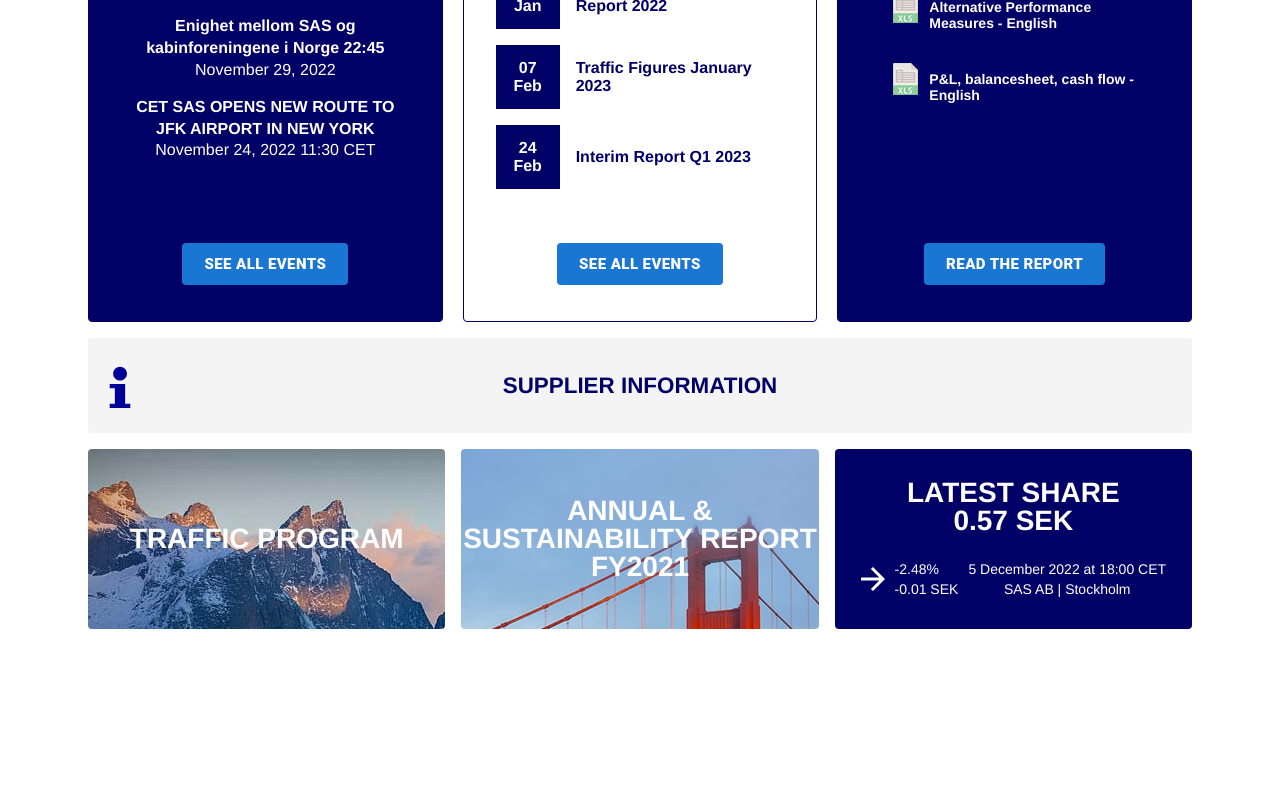
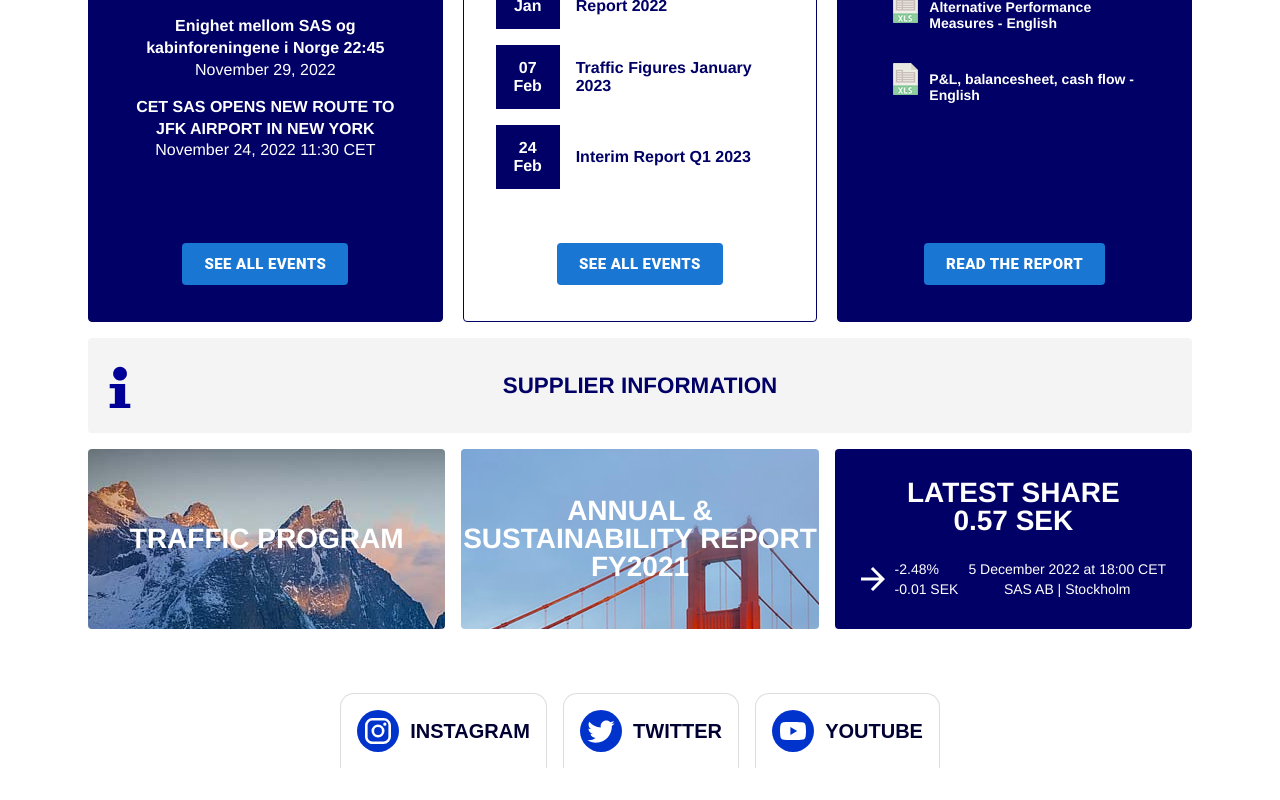
Before and after one commit to g-uberman/sas_layout, a React (Create React App) app: page / in a window 1280 px wide. Shown: the part 1106-1906 px from the top of the page. Before the commit the page ends 1751 px from the top, so only its background shows below. Built offline with nearby package versions, Linux system fonts and the light colour scheme.

Commit message:
social media buttons

```diff
--- a/src/App.tsx
+++ b/src/App.tsx
@@ -4,6 +4,7 @@ import { Carousel } from './components/Carousel';
 import { Header } from './components/Header';
 import { Supplier } from './components/Supplier';
 import { Featured } from './components/Featured';
+import { MediaNavBar } from './components/MediaNavBar';
 
 function App() {
   return (
@@ -13,6 +14,7 @@ function App() {
     <Cards />
     <Supplier />
     <Featured />
+    <MediaNavBar />
     </>
   );
 }
--- a/src/components/MediaNavBar.tsx
+++ b/src/components/MediaNavBar.tsx
@@ -1,3 +1,33 @@
+import { useState } from "react";
+import { Instagram, Twitter, YouTube } from "@mui/icons-material/";
+// import TwitterIcon from '@mui/icons-material/Twitter';
+// import YouTubeIcon from '@mui/icons-material/YouTube';
+
 export const MediaNavBar = () => {
-    return <></>
-}
+  const [instagram, setInstagram] = useState(true);
+  const [twitter, setTwitter] = useState(false);
+  const [youtube, setYoutube] = useState(false);
+
+  return (
+    <div id="mediaNavBar">
+      <button className={instagram ? "active" : undefined}>
+        <div className="iconWrapper">
+          <Instagram className="icon" />
+        </div>
+        Instagram
+      </button>
+      <button className={twitter ? "active" : undefined}>
+        <div className="iconWrapper">
+          <Twitter className="icon" />
+        </div>
+        Twitter
+      </button>
+      <button className={youtube ? "active" : undefined}>
+        <div className="iconWrapper">
+          <YouTube className="icon" />
+        </div>
+        Youtube
+      </button>
+    </div>
+  );
+};
--- a/src/styles/shared/_colors.scss
+++ b/src/styles/shared/_colors.scss
@@ -4,6 +4,7 @@ $blackBlue: #000033;
 $lightBlue: #0087f5;
 $buttonBlue: #046ee6;
 $typeBlue: #0159ce;
+$iconBlue: #0033cc;
 $grey: #dddddd;
 $darkGrey: #3f3d3a;
 $offWhite: #f4f4f4;
--- /dev/null
+++ b/src/styles/specific/_mediaNavBar.scss
@@ -0,0 +1,36 @@
+#mediaNavBar {
+    @include flexCenter(row);
+    width: 100%;
+    margin-top: 4rem;
+    margin-bottom: 2rem;
+    gap: 1rem;
+
+    button {
+        @include flexCenter(row);
+        padding: 1rem;
+        color: $blackBlue;
+        font-size: 1.25rem;
+        text-transform: uppercase;
+        line-height: 1.5rem;
+        font-weight: 900;
+        border-radius: 14px 14px 0 0;
+        border: 1px solid $grey;
+        border-bottom: none;
+        background: $white;
+        cursor: pointer;
+    }
+
+    .iconWrapper {
+        @include flexCenter(row);
+        height: 42px;
+        width: 42px;
+        border-radius: 50%;
+        background: $iconBlue;
+        margin-right: 0.7rem;
+    }
+
+    .icon {
+        color: $white;
+        scale: 1.3;
+    }
+}
--- a/src/styles/specific/_navmap.scss
+++ b/src/styles/specific/_navmap.scss
@@ -47,7 +47,7 @@
 
     .divider {
         width: 1px;
-        background: #BFBCB5;
+        background: $grey;
         margin-right: 20px;
     }
 
--- a/src/styles/style.css
+++ b/src/styles/style.css
@@ -208,7 +208,7 @@ strong {
 }
 .navMap .divider {
   width: 1px;
-  background: #BFBCB5;
+  background: #dddddd;
   margin-right: 20px;
 }
 .navMap li {
@@ -520,6 +520,49 @@ strong {
   scale: 1.5;
 }
 
+#mediaNavBar {
+  display: flex;
+  justify-content: center;
+  align-items: center;
+  flex-direction: row;
+  width: 100%;
+  margin-top: 4rem;
+  margin-bottom: 2rem;
+  gap: 1rem;
+}
+#mediaNavBar button {
+  display: flex;
+  justify-content: center;
+  align-items: center;
+  flex-direction: row;
+  padding: 1rem;
+  color: #000033;
+  font-size: 1.25rem;
+  text-transform: uppercase;
+  line-height: 1.5rem;
+  font-weight: 900;
+  border-radius: 14px 14px 0 0;
+  border: 1px solid #dddddd;
+  border-bottom: none;
+  background: #fff;
+  cursor: pointer;
+}
+#mediaNavBar .iconWrapper {
+  display: flex;
+  justify-content: center;
+  align-items: center;
+  flex-direction: row;
+  height: 42px;
+  width: 42px;
+  border-radius: 50%;
+  background: #0033cc;
+  margin-right: 0.7rem;
+}
+#mediaNavBar .icon {
+  color: #fff;
+  scale: 1.3;
+}
+
 * {
   padding: 0;
   margin: 0;
--- a/src/styles/style.scss
+++ b/src/styles/style.scss
@@ -9,6 +9,7 @@
 @import './specific/cards';
 @import './specific/supplier';
 @import './specific/featured';
+@import './specific/mediaNavBar';
 
 * {
     padding: 0;
```
Also changed, not shown: src/components/SocialMedia/Instagram.tsx (renamed from src/components/Instagram.tsx), src/components/SocialMedia/Twitter.tsx (renamed from src/components/Twitter.tsx), src/components/SocialMedia/Youtube.tsx (renamed from src/components/Youtube.tsx), 1 other file (tests, documents, lock files or other folders).
